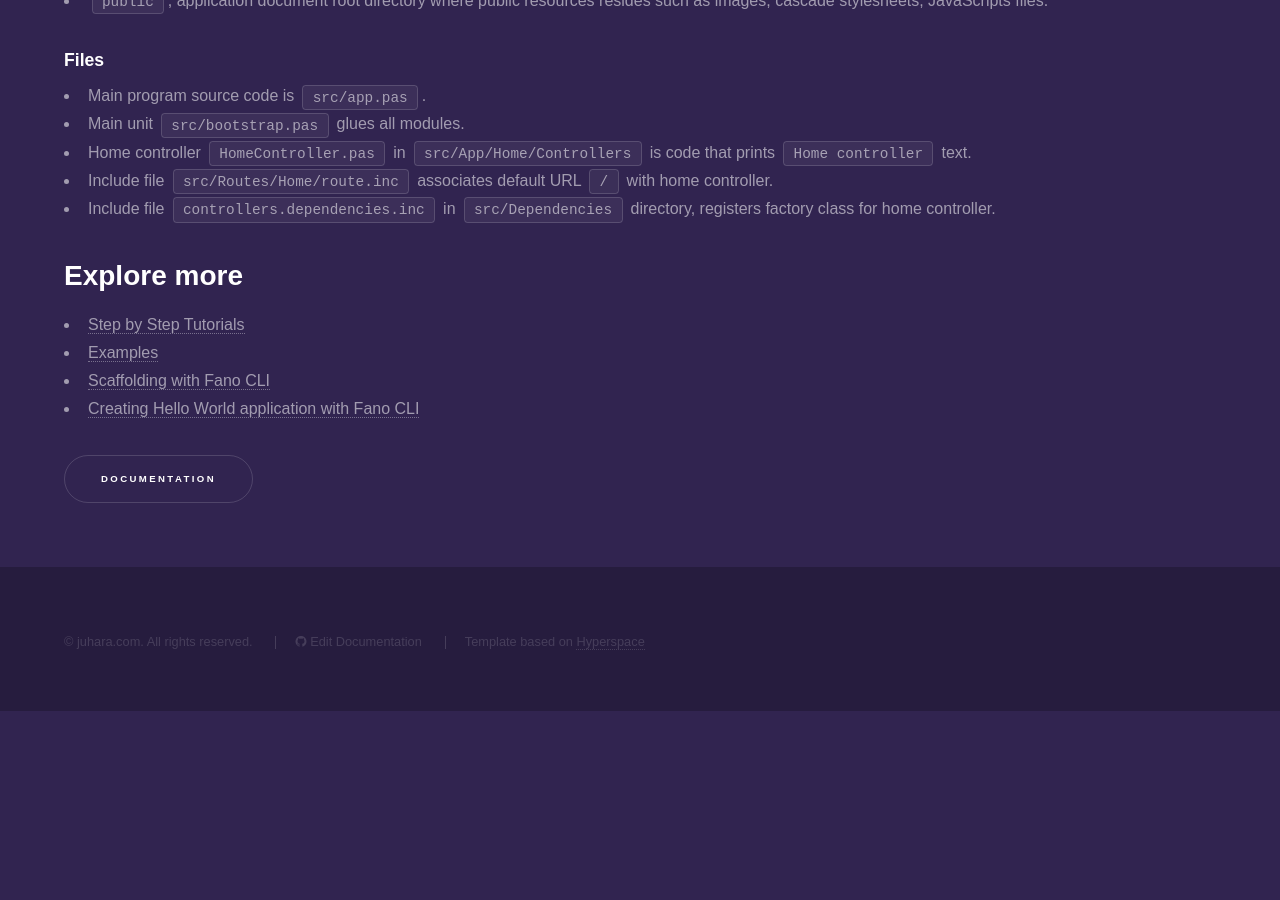
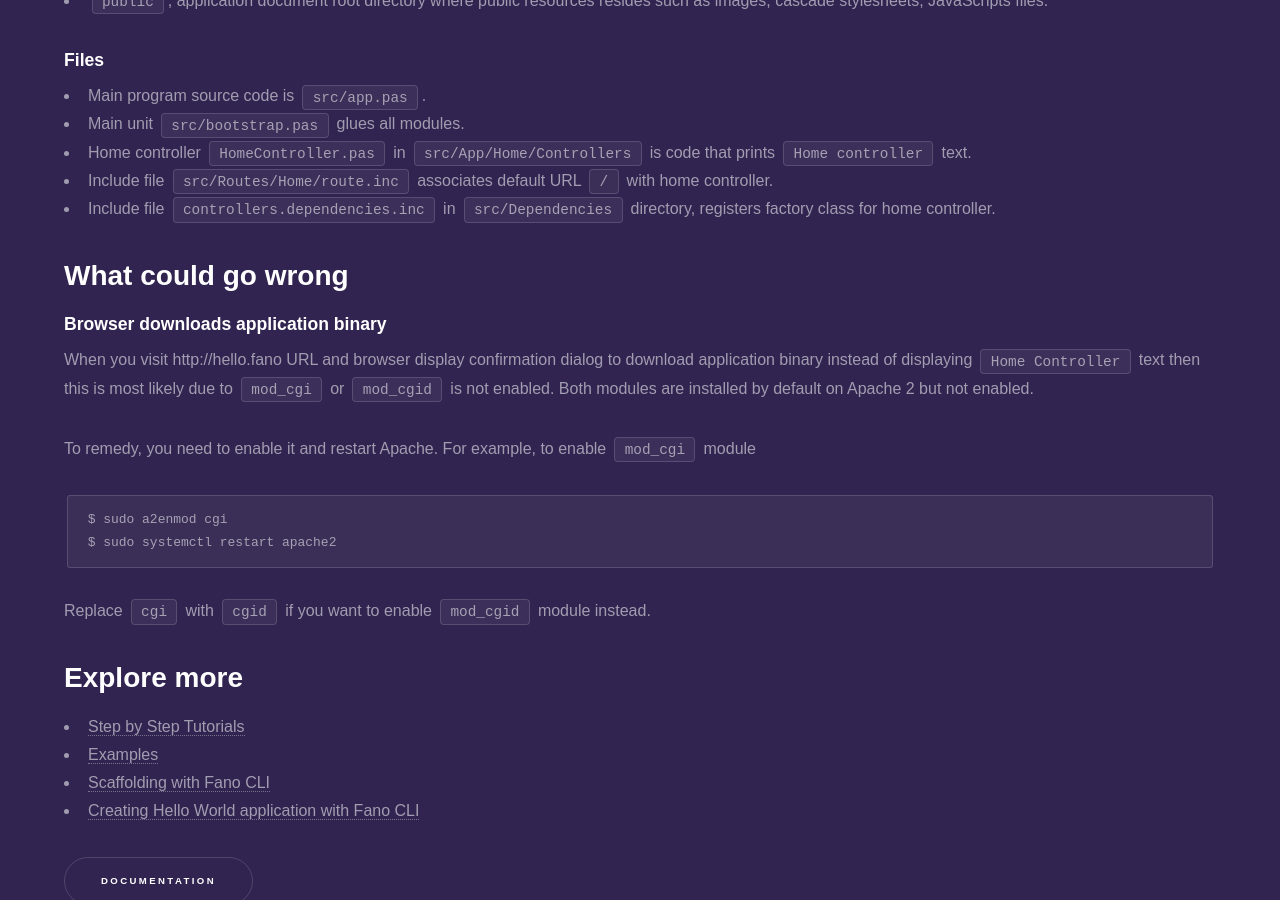
Before and after one commit to fanoframework/fanoframework.github.io, a Jekyll site: the page built from getting-started/index.md, in a window 1280 px wide and 900 px high, scrolled down 3021 px. Built offline with Jekyll 4.4.1, drawn with Linux system fonts in a browser that asks for light colours; our own code applies the rules of GitHub Pages for plain Markdown files; before the commit the page ends 3732 px from its top, so only the background shows below that; some of the changed text lies outside the part shown.

Commit message:
add section to clarify when not works

````diff
--- a/getting-started/index.md
+++ b/getting-started/index.md
@@ -37,7 +37,7 @@ $ sudo fanocli --deploy-cgi=hello.fano
 
 ## Run it from browser
 
-Open web browser and go to `http://hello.fano`. You should see `Home controller` text is printed in browser. Congratulations, your application is working.
+Open web browser and go to `http://hello.fano`. You should see `Home controller` text is printed in browser. Congratulations, your application is working. If you do not see text is printed, [read What could go wrong section](#what-could-go-wrong) below.
 
 Following video shows step by step creating Fano Framework web application project.
 
@@ -96,6 +96,21 @@ However, Fano CLI creates several files and directories that follows certain ass
 - Include file `src/Routes/Home/route.inc` associates default URL `/` with home controller.
 - Include file `controllers.dependencies.inc` in `src/Dependencies` directory, registers factory class for home controller.
 
+## <a name="what-could-go-wrong"></a>What could go wrong
+
+### Browser downloads application binary
+
+When you visit http://hello.fano URL and browser display confirmation dialog to download application binary instead of displaying `Home Controller` text then this is most likely due to
+`mod_cgi` or `mod_cgid` is not enabled. Both modules are installed by default on Apache 2 but not enabled.
+
+To remedy, you need to enable it and restart Apache. For example, to enable `mod_cgi` module
+
+```
+$ sudo a2enmod cgi
+$ sudo systemctl restart apache2
+```
+Replace `cgi` with `cgid` if you want to enable `mod_cgid` module instead.
+
 ## Explore more
 
 - [Step by Step Tutorials](/tutorials)
````
Also changed, not shown: scaffolding-with-fano-cli/index.md (+1 -1 lines).
